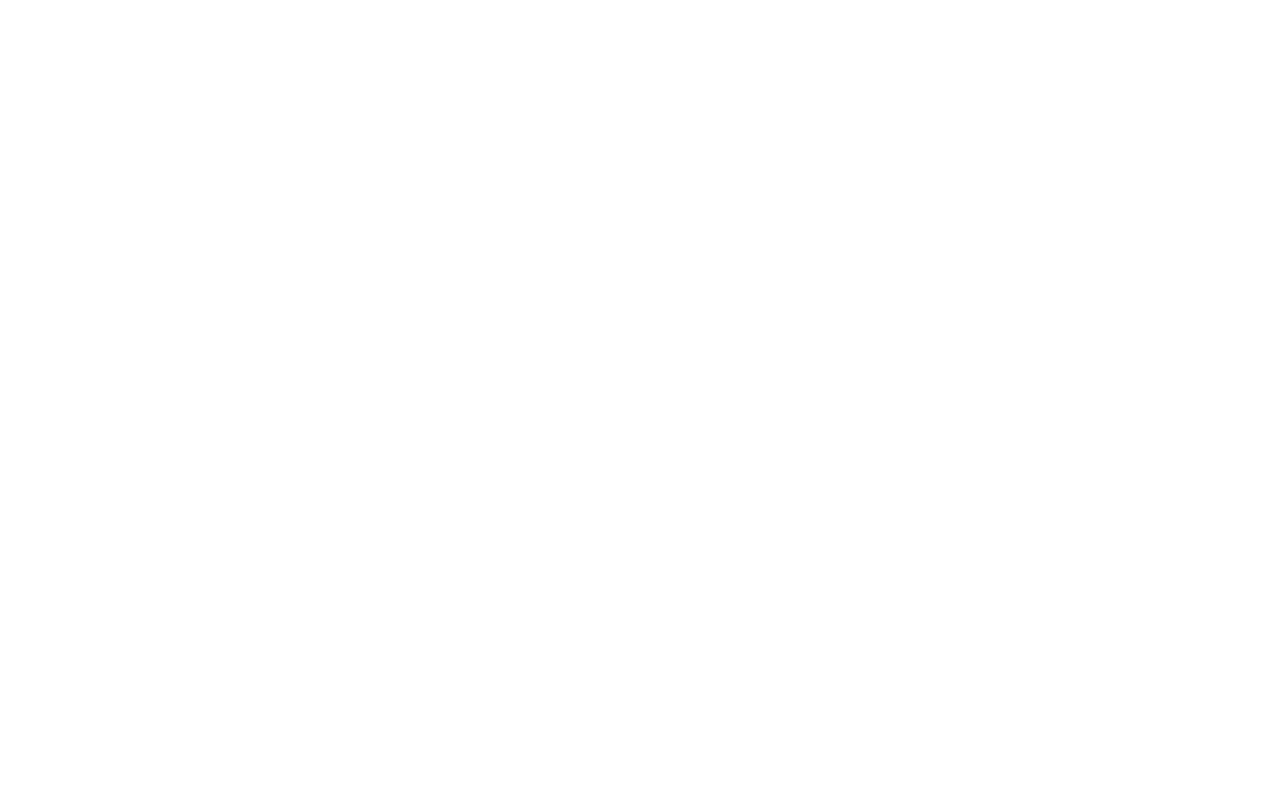
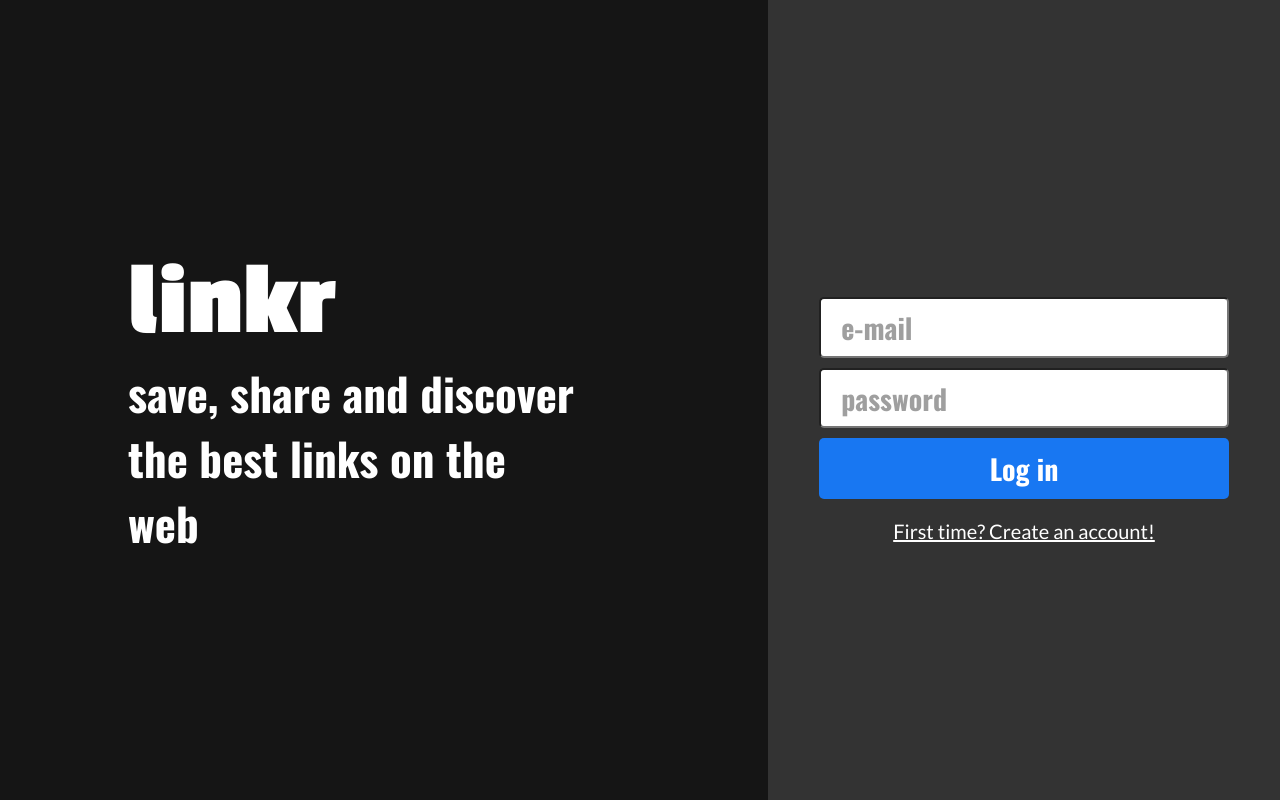
Before and after one commit to anapsv/projeto17-linkr-front, a React (Create React App) app: page / in a window 1280 px wide. Before the commit this address had no page. Built offline with nearby package versions, Linux system fonts and the light colour scheme.

Commit message:
Feat: Add SignIn page

```diff
--- a/src/App.js
+++ b/src/App.js
@@ -2,8 +2,9 @@ import "./assets/reset.css";
 import "./assets/style.css";
 import { BrowserRouter, Routes, Route } from 'react-router-dom';
 import { useState } from "react";
-import SignUp from "./components/SignUp";
-import UserContext from "./contexts/UserContext";
+import SignUp from "./components/SignUp.js";
+import SignIn from "./components/signIn.js";
+import UserContext from "./contexts/UserContext.js";
 
 
 
@@ -15,6 +16,7 @@ function App() {
     <BrowserRouter>
       <UserContext.Provider value={{ user, setUser }}>
         <Routes>
+          <Route path='/' element={<SignIn/>} />
           <Route path='/signup' element={<SignUp/>} />
         </Routes>
       </UserContext.Provider>
--- /dev/null
+++ b/src/components/signIn.js
@@ -0,0 +1,188 @@
+import styled from 'styled-components';
+import axios from 'axios';
+import { useState } from 'react';
+import { Link, useNavigate } from 'react-router-dom';
+
+export default function SignIn(){
+    const [credentials ,setCredentials] = useState({email: "", password: ""});
+    const navigate = useNavigate();
+    const [disable, setDisable] = useState(false);
+
+    function signIn(e){
+        e.preventDefault();
+
+        setDisable(true);
+        //https://projeto-linkr17.herokuapp.com/
+        const promise = axios.post('http://localhost:4000/signin', {
+            email: credentials.email,
+            password: credentials.password
+        })
+
+        promise.then((res) => {
+            //fazer algo com o token
+            navigate('/timeline');
+        })
+        promise.catch((err)=>{
+            setDisable(false);
+            alert(err.response.data.error);
+        })
+    }
+
+    return (
+        <Container>
+            <Info>
+                <h1>linkr</h1>
+                <h2>save, share and discover <br />the best links on the web</h2>
+            </Info>
+            <Form onSubmit={signIn}>
+                <input id='e-mail' placeholder='e-mail' type='email' required value={credentials.email} onChange={e => setCredentials({ ...credentials, email: e.target.value })} />
+                <input placeholder='password' type='password' maxLength={8} required value={credentials.password} onChange={e => setCredentials({ ...credentials, password: e.target.value })} />
+                {
+                    disable ? <ButtonDisabled>Log in</ButtonDisabled>
+                    : <button type='submit'>Log in</button>
+                }
+                <Link to='/signup'>
+                    <p>First time? Create an account!</p>
+                </Link>
+            </Form>
+        </Container>
+    )
+}
+
+const Container=styled.div`
+    width: 100vw;
+    height: 100vh;
+    display: flex;
+    background-color: #151515;
+    align-items: center;
+
+    button {
+        width: 80%;
+        height: 8%;
+        font-size: 28px;
+        font-family: 'Oswald', sans-serif;
+        font-weight: 700;
+        line-height: 40px;
+        color: #ffffff;
+        background-color: #1877F2;
+        border-radius: 5px;
+        border: none;
+
+    }
+
+    @media (max-width: 700px) {
+        justify-content: center;
+
+        button {
+            height: 10%;
+        }
+
+        p {
+            font-size: 18px;
+        }
+    }
+`
+
+const Info=styled.div`
+    width: 35%;
+    margin-left: 10%;
+    display: flex;
+    flex-direction: column;
+    color: #FFFFFF;
+
+    h1 {
+        font-size: 105px;
+        font-weight: 700;
+        line-height: 115px;
+        font-family: 'Passion One', cursive;
+    }
+
+    h2 {
+        font-size: 45px;
+        font-weight: 700;
+        line-height: 65px;
+        font-family: 'Oswald', sans-serif;
+    }
+
+    @media (max-width: 700px) {
+        align-items: center;
+        justify-content: center;
+        position: absolute;
+        top: 0;
+        width: 70%;
+        height: 30%;
+        margin: 0;
+
+        h1 {
+            font-size: 75px;
+        }
+
+        h2 {
+            font-size: 25px;
+        }
+    }
+`
+
+const Form=styled.form`
+    display: flex;
+    flex-direction: column;
+    justify-content: center;
+    align-items: center;
+    position: absolute;
+    right: 0;
+    width: 40%;
+    height: 100vh;
+    padding-top: 40px;
+    background-color: #333333;
+
+    input {
+        width: 80%;
+        height: 8%;
+        font-size: 28px;
+        font-weight: 700;
+        line-height: 40px;
+        color: #9F9F9F;
+        border-radius: 5px;
+        color: #333333;
+        background: #ffffff;
+        padding: 20px;
+        margin-bottom: 10px;
+        font-family: 'Oswald', sans-serif;
+
+        ::placeholder {
+            color: #9F9F9F;
+        }
+    }
+
+    p {
+        font-family: 'Lato', sans-serif;
+        font-weight: 400;
+        font-size: 20px;
+        line-height: 24px;
+        color: #ffffff;
+        text-decoration: underline;
+        margin-top: 20px;
+    }
+
+    @media (max-width: 700px) {
+        width: 100vw;
+        height: 70%;
+        bottom: 0;
+
+        input {
+            height: 10%;
+        }
+    }
+
+    input#email {
+        background-color: ${props => props.emailBackground};
+    }
+
+`
+
+const ButtonDisabled=styled.button`
+    display: flex;
+    align-items: center;
+    justify-content: center;
+    opacity: 0.5;
+`
```
Also changed, not shown: 1 other file (tests, documents, lock files or other folders).
